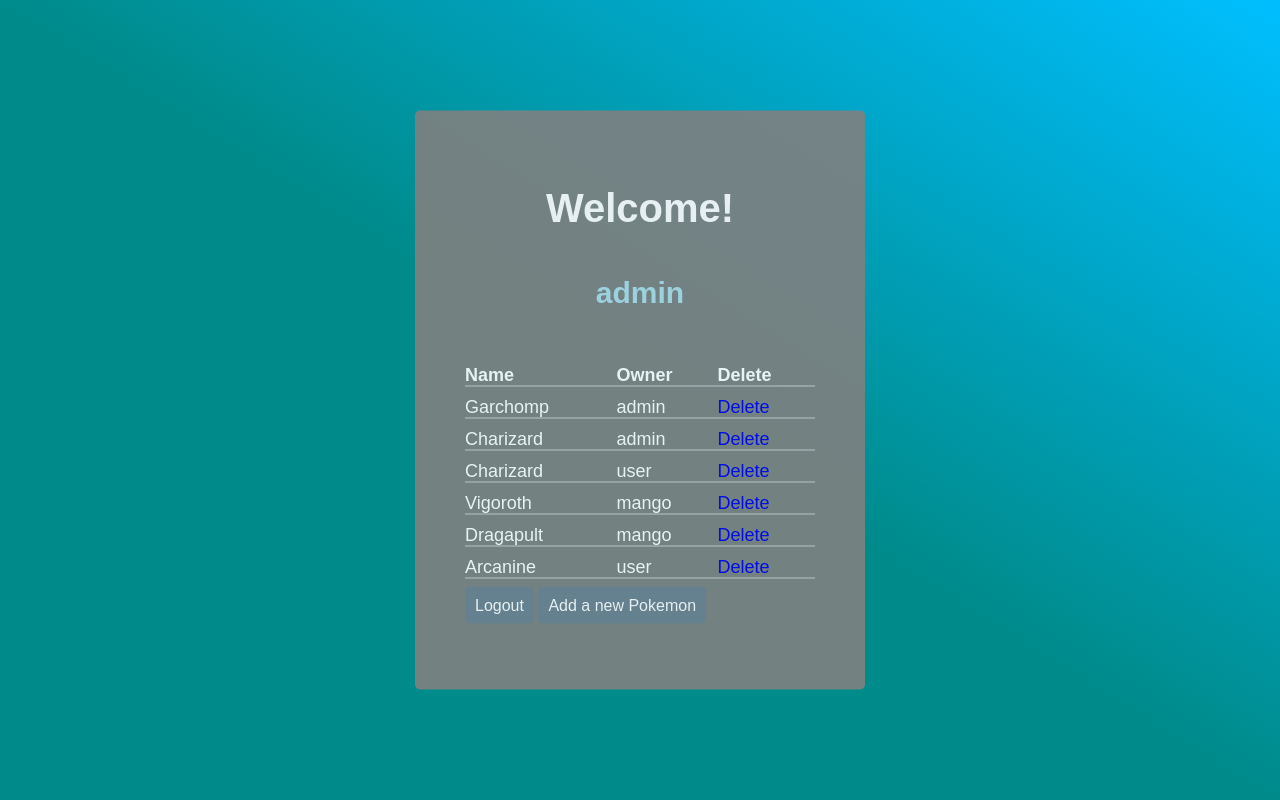
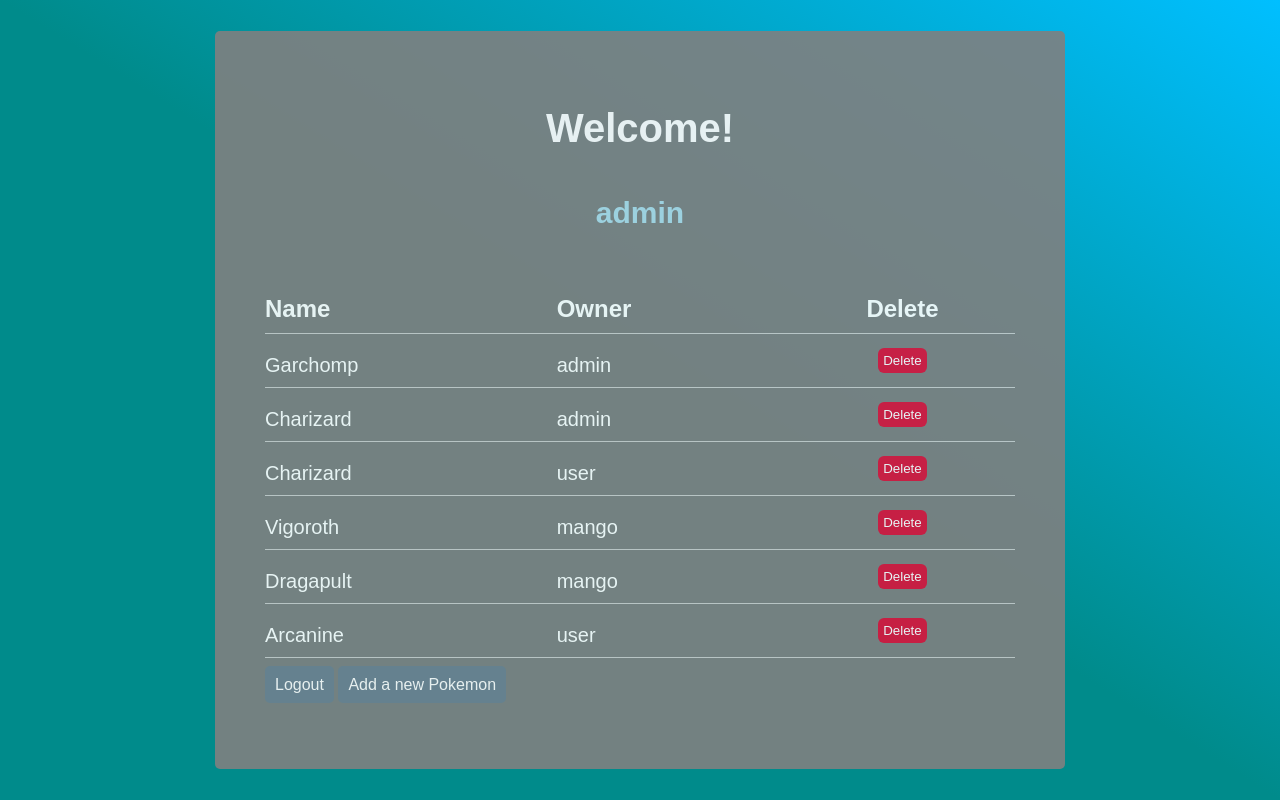
Before and after one commit to Kurosinho/flaskProject, a Flask app: page /profile in a window 1280 px wide. Run offline with Flask 2, Linux system fonts and the light colour scheme; a user stored in the database is signed in; data comes from the database, SQL or seed files in the repository; both versions use the stored data as it was after the commit.

Commit message:
Add form working, and delete working

```diff
--- a/main.py
+++ b/main.py
@@ -1,6 +1,4 @@
-import json
-
-from flask import Blueprint, render_template, request, jsonify
+from flask import Blueprint, render_template, request, redirect, url_for
 from flask_login import current_user
 from flask_user import roles_accepted
 
@@ -48,9 +46,17 @@ def add_pokemon():
 def get_all_pokemon():
     all_pokemon = Pokemon.query.all()
     pokemons = pokemons_schema.dump(all_pokemon)
-    # pokemons = json.loads(result)
-    # pokemons = json.loads(jsonified)
+
     return pokemons
+
+
+@main.route('/pokemon/<username>', methods=['GET'])
+@roles_accepted('admin', 'user')
+def get_pokemon_by_user(username):
+    users_pokemon = Pokemon.query.get(username)
+    users_pokemons = pokemons_schema.dump(users_pokemon)
+
+    return users_pokemons
 
 
 @main.route('/get_pokemon/<owner>', methods=['GET'])
@@ -68,10 +74,10 @@ def get_pokemon(id):
     return pokemon_schema.jsonify(pokemon)
 
 
-@main.route('/remove_pokemon/<id>', methods=['DELETE'])
+@main.route('/remove_pokemon/<id>', methods=['POST'])
 def remove_pokemon(id):
     pokemon = Pokemon.query.get_or_404(id)
     db.session.delete(pokemon)
     db.session.commit()
 
-    return 'Successfully removed a pokemon', 204
+    return redirect(url_for('main.profile'))
--- a/static/css/main.css
+++ b/static/css/main.css
@@ -87,7 +87,6 @@ h2{
 }
 .loginBtn:hover{
     background: navy;
-    font-size: 18px;
     cursor: pointer;
 }
 .welcomeBtn {
@@ -105,7 +104,6 @@ h2{
 }
 .welcomeBtn:hover{
     background: navy;
-    font-size: 18px;
     cursor: pointer;
 }
 
@@ -127,14 +125,41 @@ h2{
 table{
     padding: 40px;
     alignment: center;
-    width: 350px;
+    width: 750px;
     border-spacing: 0;
     border-collapse: collapse;
 }
-th, td{
+th{
+    padding-top: 20px;
+    padding-bottom: 10px;
+    font-size: 24px;
+    text-align: left;
+    border-bottom: 1px solid #cbcbcb;
+    color: white;
+}
+
+td{
+    padding-top: 20px;
+    padding-bottom: 10px;
+    font-size: 20px;
+    text-align: left;
+    border-bottom: 1px solid #cbcbcb;
+    color: white;
+}
+
+.td_button{
     padding-top: 10px;
     font-size: 18px;
-    text-align: left;
+    text-align: center;
+    border-bottom: 1px solid #cbcbcb;
+    color: white;
+}
+
+.th_button{
+    padding-top: 20px;
+    padding-bottom: 10px;
+    font-size: 24px;
+    text-align: center;
     border-bottom: 1px solid #cbcbcb;
     color: white;
 }
@@ -150,3 +175,17 @@ tr:hover{
     text-align: center;
     border-radius: 5px;
 }
+.deleteBtn{
+    background: crimson;
+    border: none;
+    outline: none;
+    color: white;
+    padding: 5px;
+    text-align: center;
+    border-radius: 6px;
+}
+
+.deleteBtn:hover{
+    background: red;
+    cursor: pointer;
+}
--- a/templates/profile.html
+++ b/templates/profile.html
@@ -13,14 +13,16 @@
             <tr>
                 <th>Name</th>
                 <th>Owner</th>
-                <th>Delete</th>
+                <th class="th_button">Delete</th>
             </tr>
             {% for pokemon in pokemons %}
                 <a class="pokemons" href="{{ url_for('main.get_all_pokemon') }}">
                 <tr>
                     <td>{{ pokemon["name"] }}</td>
                     <td>{{ pokemon["owner"] }}</td>
-                    <td><a href="/remove_pokemon/ + {{ pokemon["id"] }}" method="post">Delete</a></td>
+                    <form action="{{ url_for('main.remove_pokemon', id=pokemon["id"])}}" method="post">
+                    <td class="td_button"><input type="submit" class="deleteBtn" value="Delete"></td>
+                    </form>
                 </tr>
                 </a>
             {% endfor %}
```
Also changed, not shown: static/new_pokemon.js (+5 -2 lines), README.md, db.sqlite.
